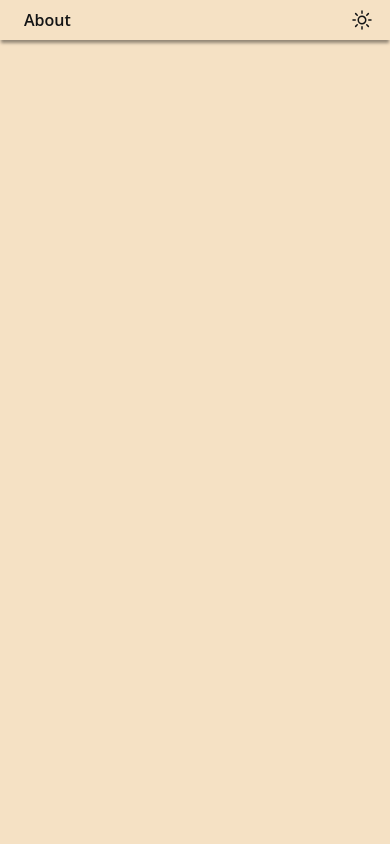
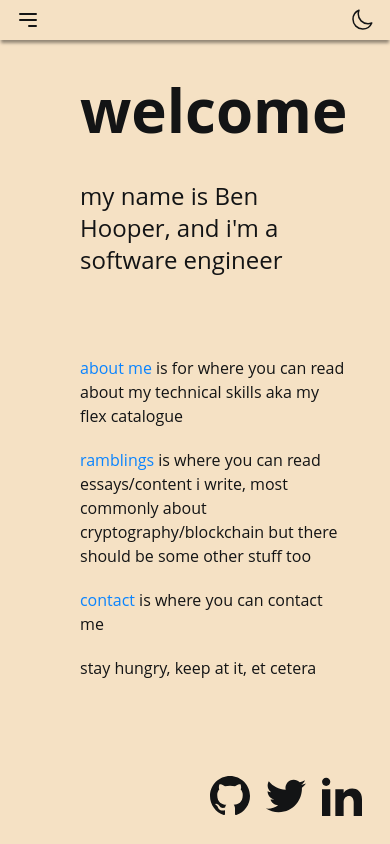
Before and after one commit to hooperben/hooperben, a Next.js app in the folder next-app/: page / in a window 390 px wide. Built offline with nearby package versions, Linux system fonts and the light colour scheme.

Commit message:
feat: 🤔 added more navigation + text to explain whats going on

```diff
--- a/next-app/components/Layout.tsx
+++ b/next-app/components/Layout.tsx
@@ -1,7 +1,8 @@
+import Head from "next/head";
+import Link from "next/link";
 import React, { ReactNode } from "react";
-import Head from "next/head";
-import { colours } from "../consts/colours";
 
+import { Github, LinkedIn, Twitter } from "../components/socials";
 import Navigation from "./navigation";
 
 type Props = {
@@ -9,16 +10,34 @@ type Props = {
   title?: string;
 };
 
-const Layout = ({ children, title = "This is the default title" }: Props) => (
+const Layout = ({ children, title = "TODO add default title" }: Props) => (
   <div className="bg-darkCream dark:bg-black h-screen w-screen">
     <Head>
       <title>{title}</title>
+      <link rel="shortcut icon" href="favicon.ico" />
       <meta charSet="utf-8" />
       <meta name="viewport" content="initial-scale=1.0, width=device-width" />
     </Head>
-    {/* <NavBar /> */}
     <Navigation />
-    {children}
+    <div className="flex p-20">{children}</div>
+
+    <footer className="fixed bottom-5 right-5">
+      <div className="flex justify-end bottom-0">
+        <div className="flex flex-row">
+          <Link href="https://github.com/hooperben">
+            <Github />
+          </Link>
+
+          <Link href="https://twitter.com/0xbenhooper">
+            <Twitter />
+          </Link>
+
+          <Link href="https://www.linkedin.com/in/ben-hooper21">
+            <LinkedIn />
+          </Link>
+        </div>
+      </div>
+    </footer>
   </div>
 );
 
--- a/next-app/components/navigation/index.tsx
+++ b/next-app/components/navigation/index.tsx
@@ -1,6 +1,7 @@
 import React, { useEffect, useState } from "react";
 import Link from "next/link";
 
+// TODO: move to own file
 const Sun = () => (
   <div className="text-black dark:text-darkCream">
     <svg
@@ -20,6 +21,7 @@ const Sun = () => (
   </div>
 );
 
+// TODO: move to own file
 const Moon = () => (
   <div className="text-black dark:text-darkCream">
     <svg
@@ -39,14 +41,35 @@ const Moon = () => (
   </div>
 );
 
+const NavItem = ({ path, title }: { path: string; title: string }) => (
+  <Link
+    href={path}
+    className="py-4 px-2 text-black dark:text-darkCream font-semibold hover:text-lightBlack dark:hover:text-lightCream"
+  >
+    {title}
+  </Link>
+);
+
+const Menu = ({ isFlexCol = false }: { isFlexCol?: boolean }) => (
+  <div className={isFlexCol ? "flex flex-col" : ""}>
+    <NavItem path="/" title="home"></NavItem>
+    <NavItem path="/about" title="about" />
+    <NavItem path="/ramblings" title="ramblings" />
+    <NavItem path="/contact" title="contact" />
+  </div>
+);
+
 const Navigation = () => {
+  const [showMenu, setShowMenu] = useState(false);
   const [dark, setDark] = useState(false); // TODO make zustand
 
+  // toggle the dark mode in state and on the document
   const toggleDarkMode = () => {
     document.documentElement.classList.toggle("dark");
     setDark(!dark);
   };
 
+  // use effect to check if the user has dark mode on
   useEffect(() => {
     window.matchMedia("(prefers-color-scheme: dark)").matches
       ? setDark(true)
@@ -54,27 +77,57 @@ const Navigation = () => {
   }, []);
 
   return (
+    <div>
       <nav className="bg-darkCream dark:bg-black shadow-darkShadow dark:shadow-lightShadow fixed w-full z-10 top-0 h-10">
         <div className="max-w mx-auto px-4 mt-2">
           <div className="flex justify-between">
-          <div className="">
-            <Link
-              href="/about"
-              className="py-4 px-2 text-black dark:text-darkCream font-semibold"
+            {/* Desktop Menu */}
+            <div className="hidden md:block">
+              <Menu />
+            </div>
+
+            {/* Mobile Menu Toggle */}
+            <div className="block md:hidden">
+              <div className="md:hidden flex items-center">
+                <button
+                  className="outline-none mobile-menu-button"
+                  onClick={() => setShowMenu(!showMenu)}
                 >
-              About
-            </Link>
+                  <svg
+                    className="w-6 h-6 text-black hover:text-black dark:text-darkCream dark:hover:text-darkCream"
+                    x-show="!showMenu"
+                    fill="none"
+                    strokeLinecap="round"
+                    strokeLinejoin="round"
+                    strokeWidth="2"
+                    viewBox="0 0 24 24"
+                    stroke="currentColor"
+                  >
+                    <path d="M4 6h16M4 12h16m-7 6h7"></path>
+                  </svg>
+                </button>
+              </div>
             </div>
 
             <button
               className="outline-none mobile-menu-button"
               onClick={toggleDarkMode}
             >
-            {!dark ? <Sun /> : <Moon />}
+              {!dark ? <Moon /> : <Sun />}
             </button>
           </div>
         </div>
+
+        {/* Actual mobile menu */}
+        <div
+          className={`md:hidden ${
+            showMenu ? "block" : "hidden"
+          } bg-lightCream dark:bg-lightBlack fixed w-full z-10 top-10`}
+        >
+          <Menu isFlexCol />
+        </div>
       </nav>
+    </div>
   );
 };
 
--- /dev/null
+++ b/next-app/components/socials/index.tsx
@@ -0,0 +1,36 @@
+// sourced from: https://tw-elements.com/docs/standard/components/social-buttons/
+
+const Twitter = () => (
+  <svg
+    className="m-2 w-10 h-10 text-black hover:text-black dark:text-darkCream dark:hover:text-darkCream"
+    xmlns="http://www.w3.org/2000/svg"
+    fill="currentColor"
+    viewBox="0 0 24 24"
+  >
+    <path d="M24 4.557c-.883.392-1.832.656-2.828.775 1.017-.609 1.798-1.574 2.165-2.724-.951.564-2.005.974-3.127 1.195-.897-.957-2.178-1.555-3.594-1.555-3.179 0-5.515 2.966-4.797 6.045-4.091-.205-7.719-2.165-10.148-5.144-1.29 2.213-.669 5.108 1.523 6.574-.806-.026-1.566-.247-2.229-.616-.054 2.281 1.581 4.415 3.949 4.89-.693.188-1.452.232-2.224.084.626 1.956 2.444 3.379 4.6 3.419-2.07 1.623-4.678 2.348-7.29 2.04 2.179 1.397 4.768 2.212 7.548 2.212 9.142 0 14.307-7.721 13.995-14.646.962-.695 1.797-1.562 2.457-2.549z" />
+  </svg>
+);
+
+const Github = () => (
+  <svg
+    className="m-2 w-10 h-10 text-black hover:text-black dark:text-darkCream dark:hover:text-darkCream"
+    xmlns="http://www.w3.org/2000/svg"
+    fill="currentColor"
+    viewBox="0 0 24 24"
+  >
+    <path d="M12 0c-6.626 0-12 5.373-12 12 0 5.302 3.438 9.8 8.207 11.387.599.111.793-.261.793-.577v-2.234c-3.338.726-4.033-1.416-4.033-1.416-.546-1.387-1.333-1.756-1.333-1.756-1.089-.745.083-.729.083-.729 1.205.084 1.839 1.237 1.839 1.237 1.07 1.834 2.807 1.304 3.492.997.107-.775.418-1.305.762-1.604-2.665-.305-5.467-1.334-5.467-5.931 0-1.311.469-2.381 1.236-3.221-.124-.303-.535-1.524.117-3.176 0 0 1.008-.322 3.301 1.23.957-.266 1.983-.399 3.003-.404 1.02.005 2.047.138 3.006.404 2.291-1.552 3.297-1.23 3.297-1.23.653 1.653.242 2.874.118 3.176.77.84 1.235 1.911 1.235 3.221 0 4.609-2.807 5.624-5.479 5.921.43.372.823 1.102.823 2.222v3.293c0 .319.192.694.801.576 4.765-1.589 8.199-6.086 8.199-11.386 0-6.627-5.373-12-12-12z" />
+  </svg>
+);
+
+const LinkedIn = () => (
+  <svg
+    className="m-2 w-10 h-10 text-black hover:text-black dark:text-darkCream dark:hover:text-darkCream"
+    xmlns="http://www.w3.org/2000/svg"
+    fill="currentColor"
+    viewBox="0 0 24 24"
+  >
+    <path d="M4.98 3.5c0 1.381-1.11 2.5-2.48 2.5s-2.48-1.119-2.48-2.5c0-1.38 1.11-2.5 2.48-2.5s2.48 1.12 2.48 2.5zm.02 4.5h-5v16h5v-16zm7.982 0h-4.968v16h4.969v-8.399c0-4.67 6.029-5.052 6.029 0v8.399h4.988v-10.131c0-7.88-8.922-7.593-11.018-3.714v-2.155z" />
+  </svg>
+);
+
+export { Twitter, Github, LinkedIn };
--- /dev/null
+++ b/next-app/pages/about.tsx
@@ -0,0 +1,9 @@
+import Layout from "../components/Layout";
+
+const AboutPage = () => (
+  <Layout title="about | hooper.link">
+    <div className="flex flex-col text-black dark:text-darkCream">about me</div>
+  </Layout>
+);
+
+export default AboutPage;
--- /dev/null
+++ b/next-app/pages/contact.tsx
@@ -0,0 +1,9 @@
+import Layout from "../components/Layout";
+
+const ContactPage = () => (
+  <Layout title="contact | hooper.link">
+    <div className="flex flex-col text-black dark:text-darkCream">contact</div>
+  </Layout>
+);
+
+export default ContactPage;
--- a/next-app/pages/index.tsx
+++ b/next-app/pages/index.tsx
@@ -1,8 +1,44 @@
+import Link from "next/link";
 import Layout from "../components/Layout";
 
 const IndexPage = () => (
   <Layout title="hooper.link">
-    <h1 className="text-3xl font-bold ">hello</h1>
+    <div className="text-black dark:text-darkCream">
+      <div className="flex flex-col ">
+        <h1 className="text-6xl font-bold">welcome</h1>
+
+        <h2 className="text-2xl mt-10">
+          my name is Ben Hooper, and i'm a software engineer
+        </h2>
+
+        <div className="mt-20" />
+
+        <h2 className="text-1xl">
+          <Link href="/about" className="text-blue">
+            about me
+          </Link>{" "}
+          is for where you can read about my technical skills aka my flex
+          catalogue
+        </h2>
+
+        <h2 className="text-1xl mt-5">
+          <Link href="/ramblings" className="text-blue">
+            ramblings
+          </Link>{" "}
+          is where you can read essays/content i write, most commonly about
+          cryptography/blockchain but there should be some other stuff too
+        </h2>
+
+        <h2 className="text-1xl mt-5">
+          <Link href="/contact" className="text-blue">
+            contact
+          </Link>{" "}
+          is where you can contact me
+        </h2>
+
+        <h2 className="text-1xl mt-5">stay hungry, keep at it, et cetera</h2>
+      </div>
+    </div>
   </Layout>
 );
 
--- /dev/null
+++ b/next-app/pages/ramblings.tsx
@@ -0,0 +1,11 @@
+import Layout from "../components/Layout";
+
+const Ramblings = () => (
+  <Layout title="ramblings | hooper.link">
+    <div className="flex flex-col text-black dark:text-darkCream">
+      ramblings
+    </div>
+  </Layout>
+);
+
+export default Ramblings;
--- a/next-app/tailwind.config.js
+++ b/next-app/tailwind.config.js
@@ -12,12 +12,22 @@ module.exports = {
     extend: {
       colors: {
         black: "#131415",
+        blue: "#0a84ff",
+        lightBlack: "#1e1f20",
         darkCream: "#f5e1c4",
-        lightCream: "fef9eb",
+        lightCream: "#fef9eb",
       },
       boxShadow: {
         lightShadow: "0 4px 3px -1px rgba(245, 245, 220, 0.4)", // For light mode
         darkShadow: "0 4px 3px -1px rgba(0, 0, 0, 0.4)", // For dark mode
+      },
+      screens: {
+        xs: "320px",
+        sm: "640px",
+        md: "768px",
+        lg: "1024px",
+        xl: "1280px",
+        "2xl": "1536px",
       },
     },
   },
```
Also changed, not shown: 1 other file (tests, documents, lock files or other folders). Lines whose indentation alone changed are shown as unchanged.
